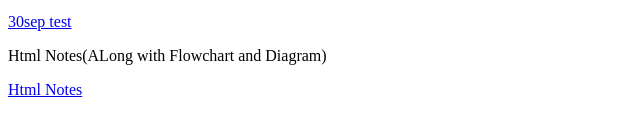
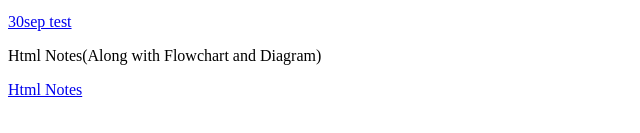
Before and after one commit to SANJEEV-567/exam_prep, a plain HTML site: page index.html in a window 1280 px wide. Shown: the part 181-314 px from the top of the page, 0-640 px from the left. Drawn offline with Linux system fonts and the light colour scheme.

Commit message:
update all file

```diff
--- a/index.html
+++ b/index.html
@@ -17,7 +17,7 @@
        <a href="firsttest.html" alt="29sep Mtoh">29sep test</a>
       <p>seconnd pratice test python upto while from basic to high level</p>
        <a href="secondtest.html" alt="30sep BtoA">30sep test</a>
-       <p>Html Notes(ALong with Flowchart and Diagram)</p>
+       <p>Html Notes(Along with Flowchart and Diagram)</p>
        <a href="html_notes.html" alt="HTML Notes">Html Notes</a>
 </body>
 </html>
```
